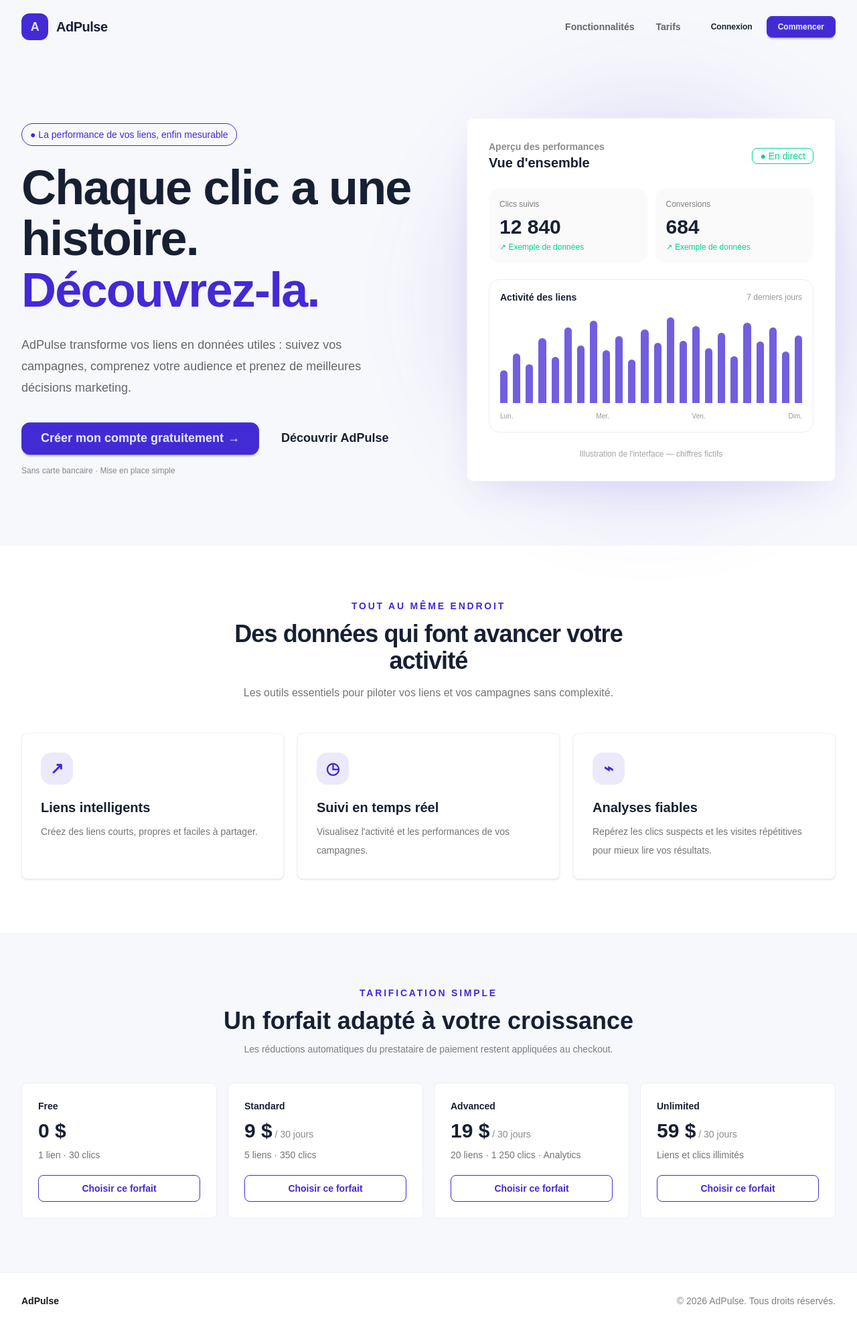
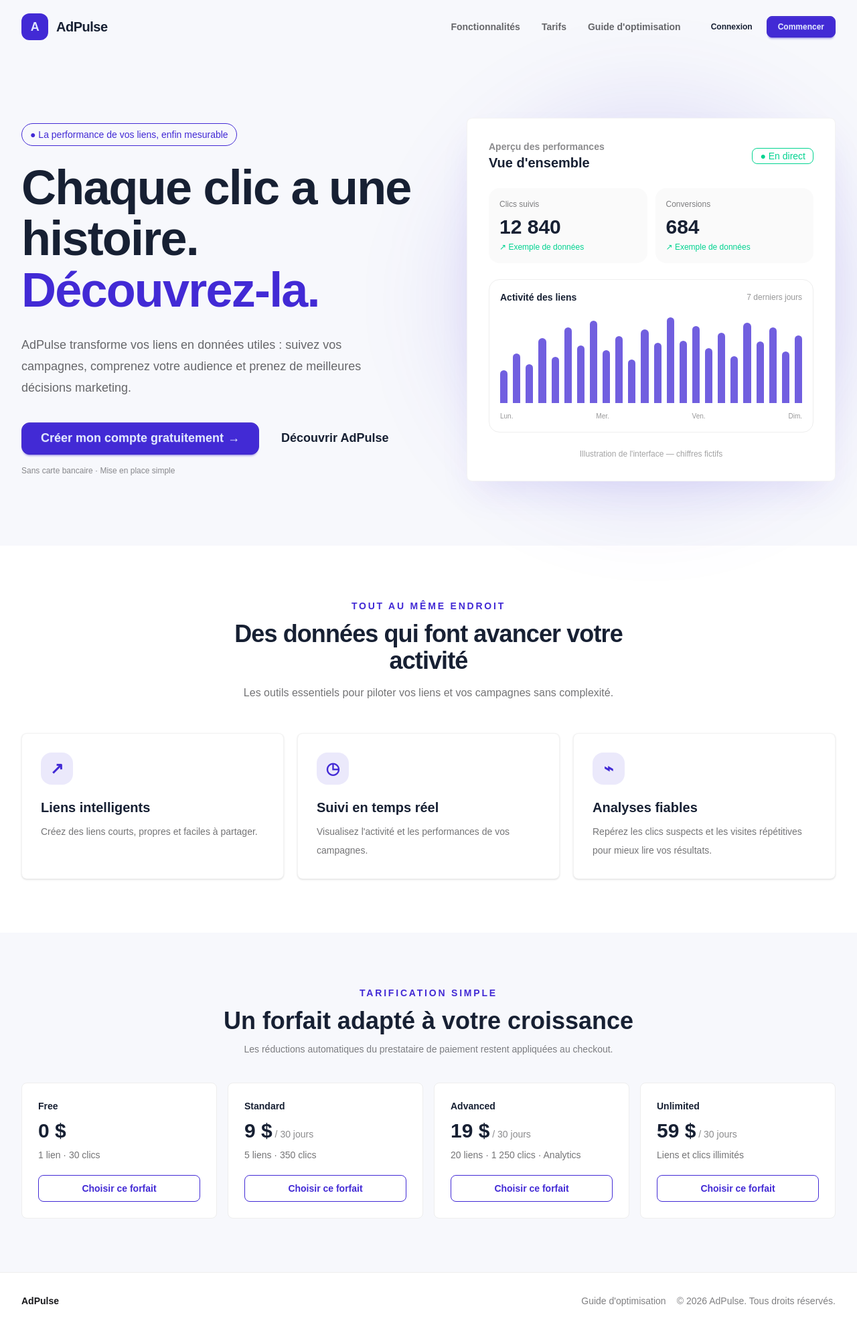
Before and after one commit to joeltech91-debug/AdPulse-Next, a Next.js app: page / in a window 1280 px wide. Shown: the whole page at 67% size. Built offline with nearby package versions, Linux system fonts and the light colour scheme.

Commit message:
Link optimization guide from public homepage

```diff
--- a/src/app/page.tsx
+++ b/src/app/page.tsx
@@ -22,6 +22,7 @@ export default function HomePage() {
         <nav className="ml-auto hidden items-center gap-8 text-sm font-semibold text-base-content/65 md:flex">
           <a href="#features" className="hover:text-primary">Fonctionnalités</a>
           <a href="#pricing" className="hover:text-primary">Tarifs</a>
+          <a href="/guide-optimisation" className="hover:text-primary">Guide d'optimisation</a>
         </nav>
         <div className="ml-auto flex gap-2 md:ml-8">
           <a className="btn btn-ghost btn-sm" href="/connexion">Connexion</a>
@@ -92,7 +93,7 @@ export default function HomePage() {
 
       <footer className="border-t border-base-300 bg-base-100">
         <div className="mx-auto flex max-w-7xl flex-col gap-3 px-5 py-8 text-sm text-base-content/55 sm:flex-row sm:items-center sm:justify-between lg:px-8">
-          <span className="font-bold text-base-content">AdPulse</span><span>© {new Date().getFullYear()} AdPulse. Tous droits réservés.</span>
+          <span className="font-bold text-base-content">AdPulse</span><div className="flex flex-wrap items-center gap-4"><a href="/guide-optimisation" className="hover:text-primary">Guide d'optimisation</a><span>© {new Date().getFullYear()} AdPulse. Tous droits réservés.</span></div>
         </div>
       </footer>
     </main>
```
